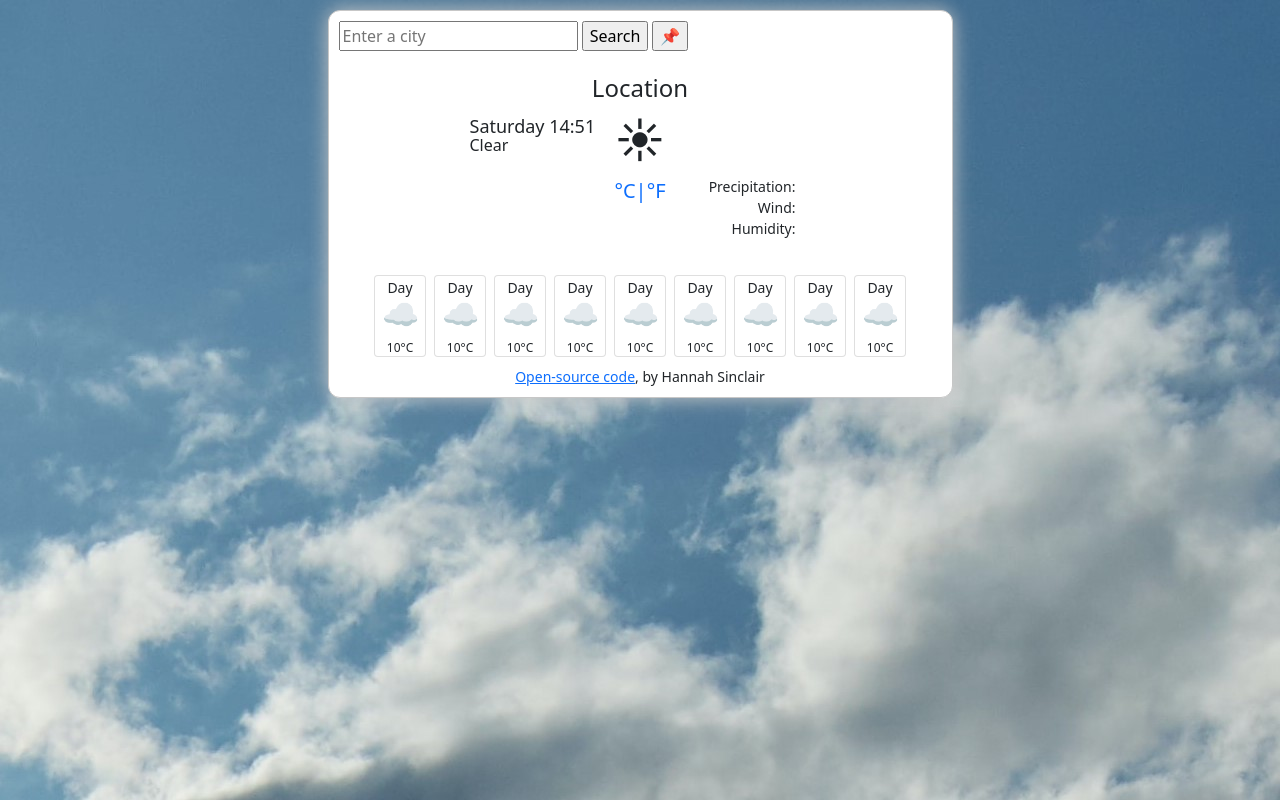
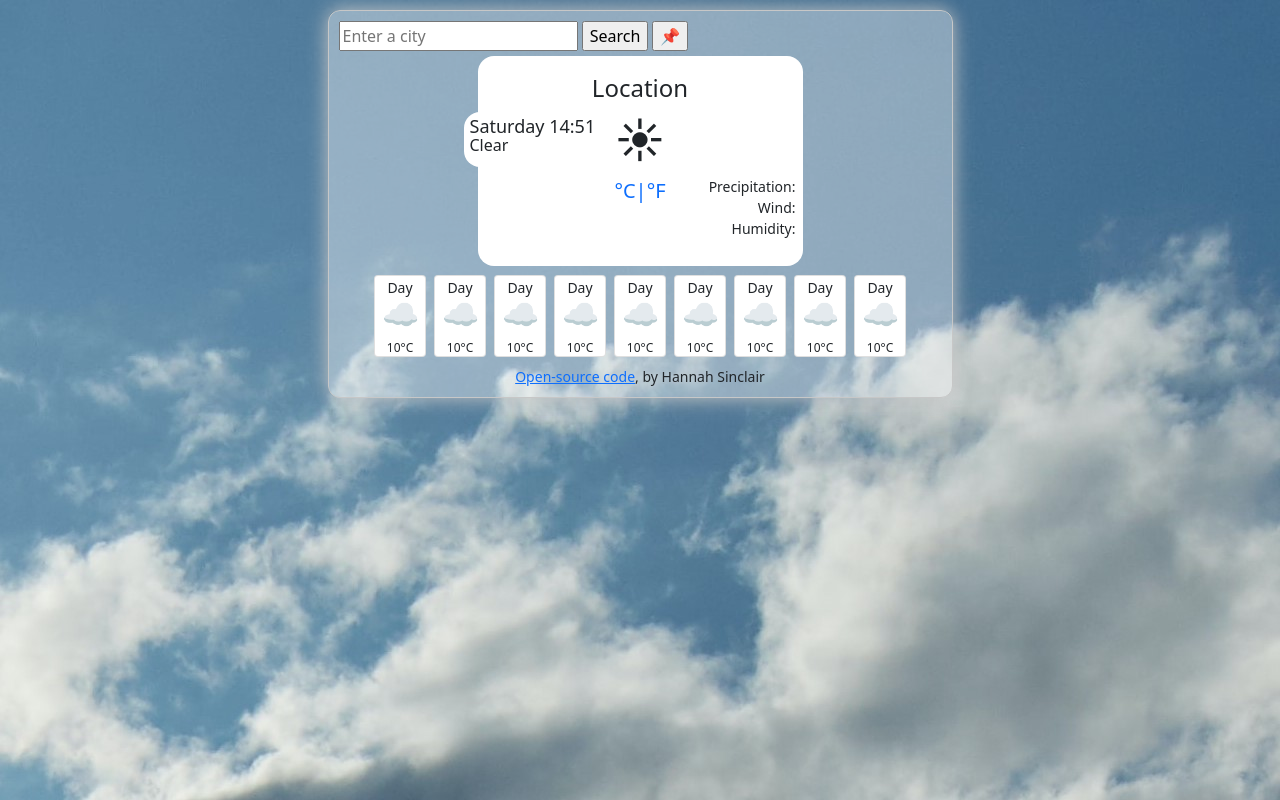
Before and after one commit to hannahsinclair054/PlusWeek6, a plain HTML site: page index.html in a window 1280 px wide. Drawn offline with nearby package versions, Linux system fonts and the light colour scheme; no server answers.

Commit message:
Updated style.css

```diff
--- a/src/style.css
+++ b/src/style.css
@@ -3,9 +3,10 @@
   margin: 10px auto;
   padding: 10px 10px;
   border-radius: 12px;
-  background-color: #fff;
+  background-color: rgba(255, 255, 255, 0.384);
   border: 1px solid rgb(199, 199, 199);
   box-shadow: 0 0 20px rgb(199, 199, 199);
+  width: 90%;
 }
 
 section.main {
```
